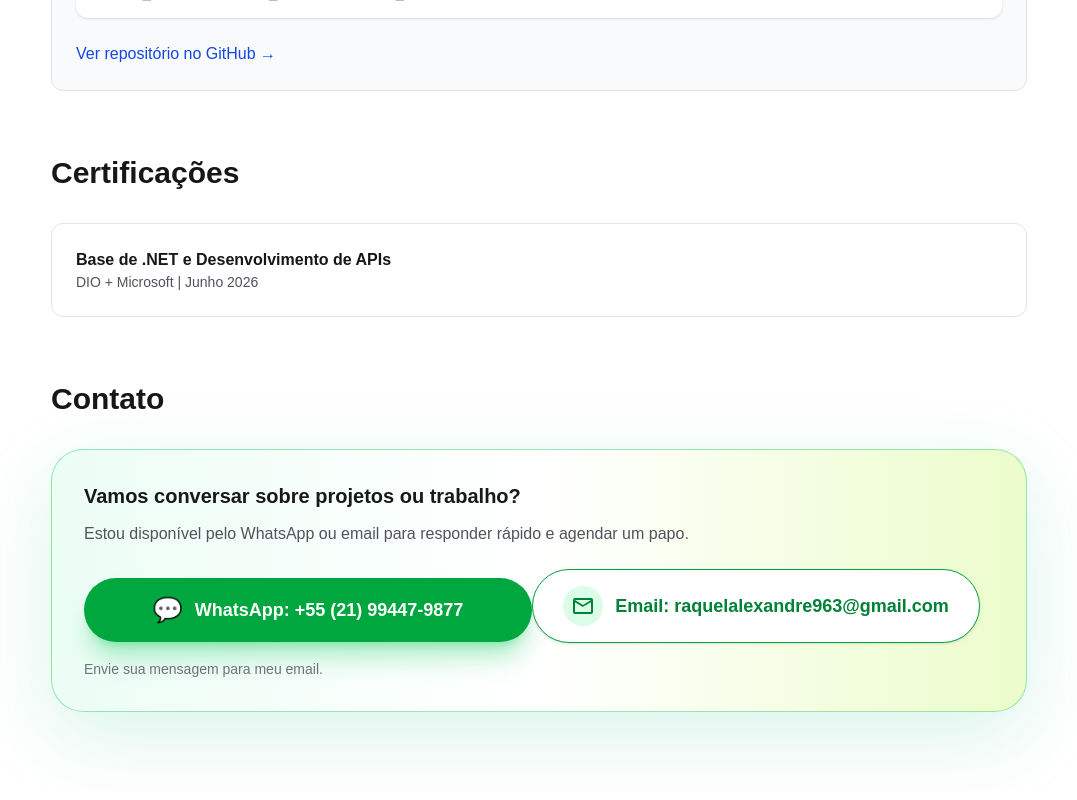
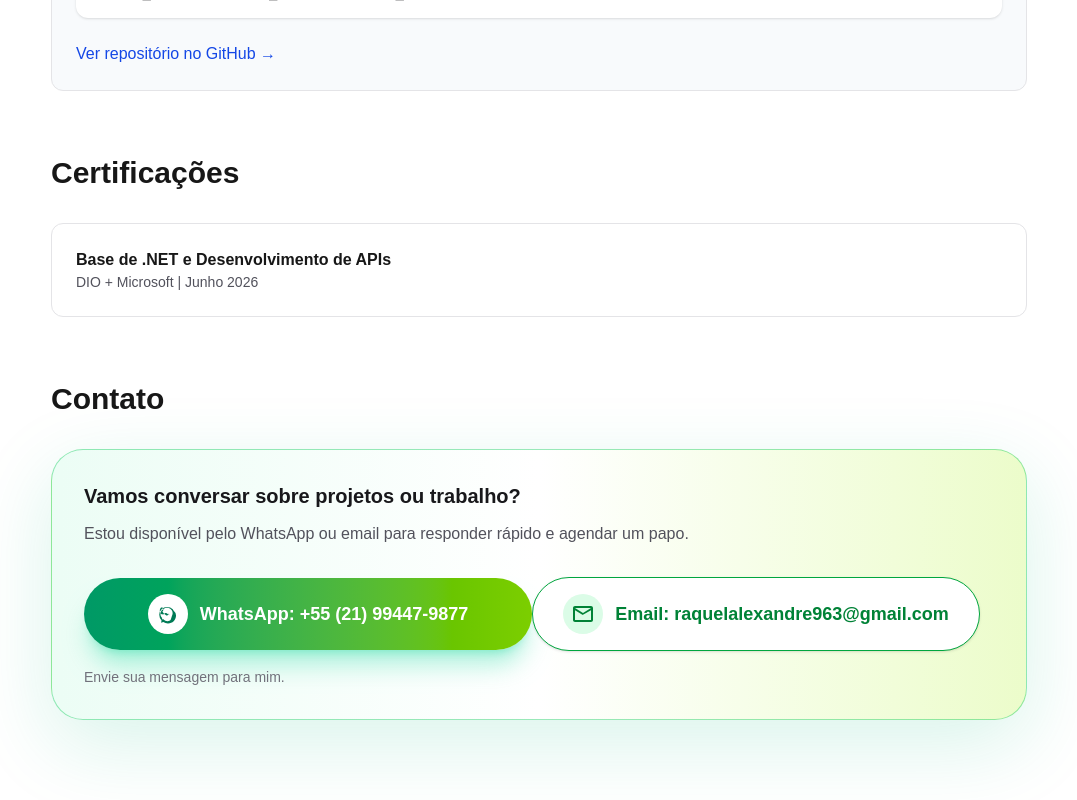
Before and after one commit to raquelalexandre963-lab/teste-Alexandre, a Next.js app: page / in a window 1280 px wide. Shown: the part 1127-1927 px from the top of the page, without its empty margins (101-1178 px from the left). Built offline with nearby package versions, Linux system fonts and the light colour scheme; a web font is replaced by a local one.

Commit message:
Update: make SVG icons inherit text color (fill-current) in page.tsx

```diff
--- a/app/page.tsx
+++ b/app/page.tsx
@@ -75,21 +75,25 @@ export default function Home() {
         <div className="rounded-[2rem] border border-green-500/40 bg-gradient-to-r from-emerald-50 via-white to-lime-100 p-8 shadow-[0_24px_80px_rgba(16,185,129,0.16)]">
           <p className="text-zinc-900 text-xl font-semibold">Vamos conversar sobre projetos ou trabalho?</p>
           <p className="mt-3 text-zinc-600">Estou disponível pelo WhatsApp ou email para responder rápido e agendar um papo.</p>
-          <a href="https://wa.me/5521994479877" target="_blank" rel="noopener noreferrer" className="mt-8 inline-flex items-center justify-center gap-3 w-full max-w-md rounded-full bg-green-600 px-7 py-4 text-lg font-bold text-white shadow-xl shadow-green-500/30 transition duration-200 hover:bg-green-700 hover:shadow-green-600/30">
-            <span className="text-2xl">💬</span>
+          <a href="https://wa.me/5521994479877" target="_blank" rel="noopener noreferrer" className="mt-8 inline-flex items-center justify-center gap-3 w-full max-w-md rounded-full bg-gradient-to-r from-emerald-600 to-lime-500 px-7 py-4 text-lg font-bold text-white shadow-xl shadow-emerald-400/30 transition duration-200 hover:from-emerald-700 hover:to-lime-600 hover:shadow-emerald-500/40">
+            <span className="inline-flex h-10 w-10 items-center justify-center rounded-full bg-white text-emerald-700">
+              <svg viewBox="0 0 24 24" fill="currentColor" className="h-6 w-6 fill-current">
+                <path d="M16.78 7.22a7.91 7.91 0 00-11.21 0 7.93 7.93 0 000 11.21l-.5 2.2 2.26-.59a7.95 7.95 0 004.7 1.45h.01c4.41 0 8-3.59 8-8a7.95 7.95 0 00-2.75-5.17zm-1.9 10.04c-.34.97-1.3 1.65-2.4 1.8a5.61 5.61 0 01-4.94-1.65l-.35-.35-1.31.34.35-1.33-.35-.35a5.58 5.58 0 011.68-8.8 5.61 5.61 0 018.36 1.68 5.6 5.6 0 01-.01 5.34zm-1.31-3.86c-.17-.3-.6-.49-1.25-.85-.65-.35-1.22-.78-1.72-1.18-.5-.41-.83-.46-1.2-.26-.37.2-1.42.82-1.74 1.02-.32.2-.55.3-.79.3-.24 0-.53-.03-.82-.07-.28-.05-.68-.25-1.04-.73-.36-.48-1.25-1.21-1.25-2.95 0-1.74 1.22-2.86 1.39-3.06.17-.2.38-.21.52-.21.14 0 .3 0 .46 0 .15 0 .36-.06.56.41.2.48.67 1.65.73 1.77.06.12.1.26.02.42-.08.16-.13.27-.26.42-.13.14-.27.31-.39.47-.19.28-.4.57-.18.96.22.39.95 1.56 2.05 2.5 1.42 1.21 2.17 1.35 2.56 1.19.39-.16 1.24-.5 1.42-.99.18-.49.18-.9.13-.99-.05-.09-.21-.15-.45-.26z" />
+              </svg>
+            </span>
             WhatsApp: +55 (21) 99447-9877
           </a>
           <a href="mailto:raquelalexandre963@gmail.com" className="mt-4 inline-flex items-center justify-center gap-3 w-full max-w-md rounded-full border border-green-600 bg-white px-7 py-4 text-lg font-bold text-green-700 shadow-sm transition duration-200 hover:bg-green-50">
             <span className="inline-flex h-10 w-10 items-center justify-center rounded-full bg-green-100 text-green-700">
-              <svg viewBox="0 0 24 24" fill="currentColor" className="h-6 w-6">
+              <svg viewBox="0 0 24 24" fill="currentColor" className="h-6 w-6 fill-current">
                 <path d="M20 4H4C2.895 4 2 4.895 2 6v12c0 1.105.895 2 2 2h16c1.105 0 2-.895 2-2V6c0-1.105-.895-2-2-2zm0 2l-8 5-8-5h16zm-16 12V8.236l7.382 4.614c.191.12.425.12.616 0L20 8.236V18H4z" />
               </svg>
             </span>
             Email: raquelalexandre963@gmail.com
-          </a>
-          <p className="mt-4 text-sm text-zinc-500">Envie sua mensagem para meu email.</p>
-        </div>
-      </section>
-    </main>
+                 </a>
+        <p className="mt-4 text-sm text-zinc-500">Envie sua mensagem para mim.</p>
+      </div>
+    </section>
+  </main>
   )
 }
```
